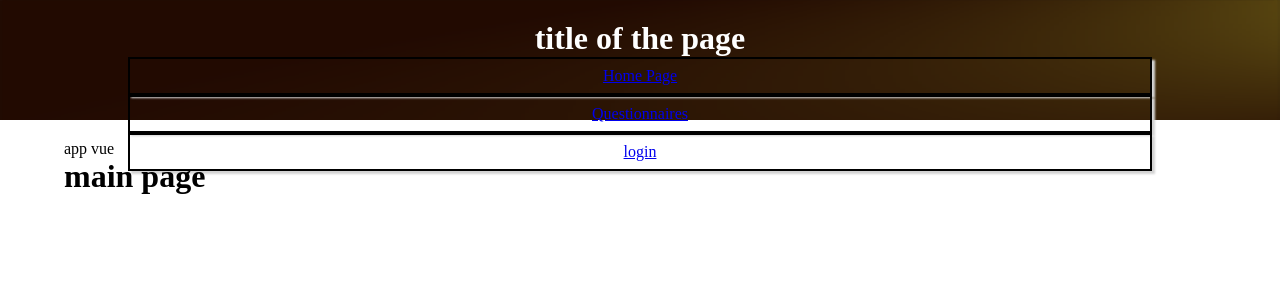
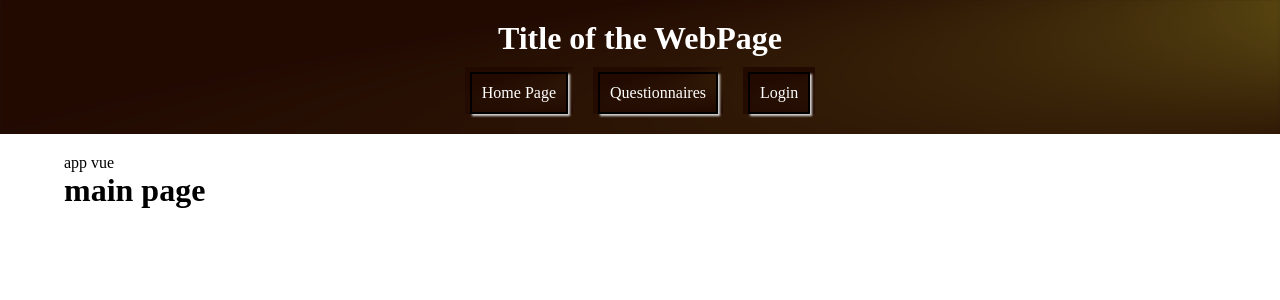
Before and after one commit to Witek120782/questionnaire_web, a Vue app: page / in a window 1280 px wide. Shown: the top 300 px of the page. Built offline with nearby package versions, Linux system fonts and the light colour scheme.

Commit message:
component styles upgraded

```diff
--- a/src/components/baseComponents/BaseButton.vue
+++ b/src/components/baseComponents/BaseButton.vue
@@ -1,5 +1,5 @@
 <template>
-	<div>
+	<div class="wrapper">
 		<router-link :to="toLink" v-if="mode=='link'">
 			<div class="baseButton">
 				<slot></slot>
@@ -25,15 +25,26 @@ setup(){
 </script>
 
 <style scoped>
+.wrapper{
+	display: inline-block;
+	margin:10px 10px 0 10px;
+	padding:5px 5px 0 5px;
+	background-color: yellow;
+	min-height: 0;
+}
 .baseButton{
 	box-sizing: border-box;
-	padding: 8px;
+	padding: 10px;
 	border: 2px solid black;
 	text-align: center;
-	box-shadow: 3px 3px 2px lightgray;
+	box-shadow: 2px 2px 2px lightgray;
 	text-decoration: none;
 }
 
+a{
+	text-decoration: none;
+	color: white
+}
 .baseButton:hover{
 	background-color: lightgrey;
 }
--- a/src/components/baseComponents/TheHeader.vue
+++ b/src/components/baseComponents/TheHeader.vue
@@ -1,16 +1,16 @@
 <template>
 <div class="wrapper">
-	<h1>title of the page</h1>
+	<h1>Title of the WebPage</h1>
 	<base-button toLink="/" mode="link">Home Page</base-button>
 	<base-button toLink="/questionnaire" mode="link">Questionnaires</base-button>
-	<base-button toLink="/login" mode="link">login</base-button>
+	<base-button toLink="/login" mode="link">Login</base-button>
 </div>
 </template>
 
 <style scoped>
 	.wrapper{
 		width: 100;
-		height: 10vh;
+		min-height: 10vh;
 		margin:0;
 		padding: 20px 10% 20px 10%;
 		background-image: url('../../img/backgrounds/background1.gif');
```
